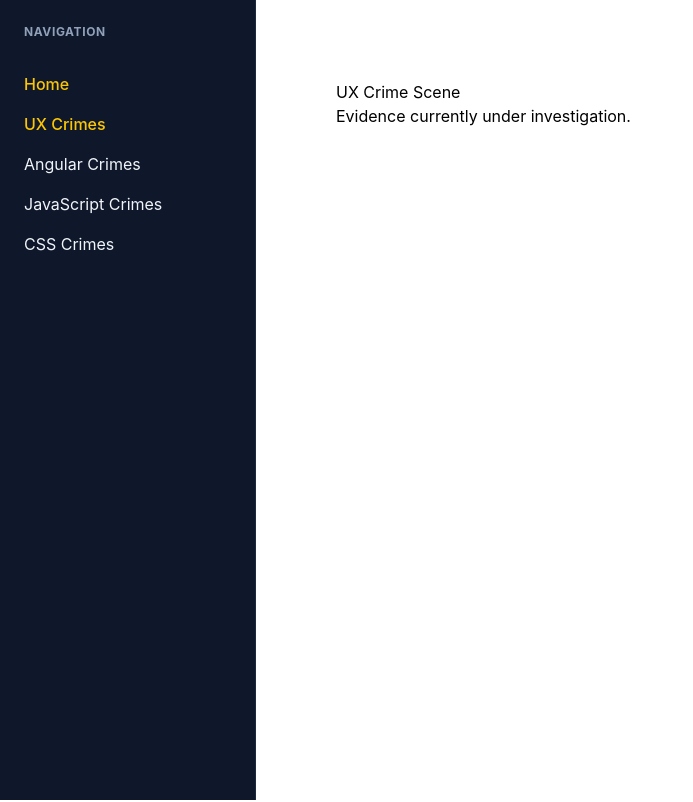
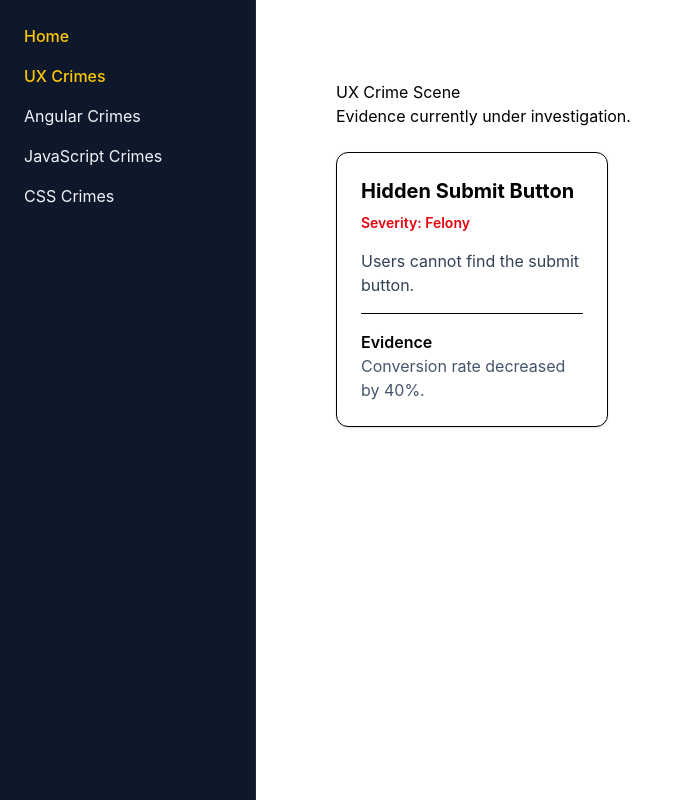
Before and after one commit to Marwa-Hodeib/frontend-crime-scene-investigation, an Angular app: page /ux-crimes in a window 1280 px wide. Shown: the top 802 px of the page, without its empty margins (0-693 px from the left). Built offline with nearby package versions, Linux system fonts and the light colour scheme.

Commit message:
create modal for crimes, and create crime card

```diff
--- a/src/app/app.component.html
+++ b/src/app/app.component.html
@@ -5,5 +5,3 @@
     <router-outlet></router-outlet>
   </main>
 </div>
-
-<div class="bg-red-500 text-white p-10 text-4xl">Tailwind Test</div>
--- a/src/app/layout/sidebar/sidebar.component.html
+++ b/src/app/layout/sidebar/sidebar.component.html
@@ -1,9 +1,6 @@
 <nav
   class="flex flex-col gap-4 w-64 p-6 bg-slate-900 text-slate-100 min-h-screen border-r border-slate-800"
 >
-  <div class="text-xs font-bold uppercase tracking-wider text-slate-400 mb-4">
-    Navigation
-  </div>
   @for (item of navItems; track item.path) {
     <a
       [routerLink]="item.path"
--- a/src/app/pages/home/home.component.html
+++ b/src/app/pages/home/home.component.html
@@ -1,5 +1,7 @@
-<section class="max-w-2xl space-y-6">
-  <h1 class="text-red-500 text-6xl">Frontend Crime Scene Investigation</h1>
+<section class="max-w-4xl space-y-6">
+  <h1 class="text-red-500 text-4xl font-bold leading-tight">
+    Frontend Crime Scene Investigation
+  </h1>
 
   <p class="text-lg text-slate-600 leading-relaxed">
     Investigating crimes against UX, JavaScript, Angular, and CSS.
--- a/src/app/pages/ux-crimes/ux-crimes.component.html
+++ b/src/app/pages/ux-crimes/ux-crimes.component.html
@@ -1,2 +1,6 @@
 <h1>UX Crime Scene</h1>
 <p>Evidence currently under investigation.</p>
+
+<div class="mt-6 grid grid-cols-1 gap-6 sm:grid-cols-2 lg:grid-cols-3">
+  <app-crime-card [crime]="crime"></app-crime-card>
+</div>
--- a/src/app/pages/ux-crimes/ux-crimes.component.ts
+++ b/src/app/pages/ux-crimes/ux-crimes.component.ts
@@ -1,10 +1,19 @@
 import { Component } from '@angular/core';
+import { Crime } from '../../shared/modals/crime.model.ts/crime.model.ts.component';
+import { CrimeCardComponent } from '../../shared/components/crime-card/crime-card.component';
 
 @Component({
   selector: 'app-ux-crimes',
   standalone: true,
-  imports: [],
+  imports: [CrimeCardComponent],
   templateUrl: './ux-crimes.component.html',
   styleUrl: './ux-crimes.component.scss',
 })
-export class UxCrimesComponent {}
+export class UxCrimesComponent {
+  crime: Crime = {
+    title: 'Hidden Submit Button',
+    severity: 'Felony',
+    description: 'Users cannot find the submit button.',
+    evidence: 'Conversion rate decreased by 40%.',
+  };
+}
--- /dev/null
+++ b/src/app/shared/components/crime-card/crime-card.component.html
@@ -0,0 +1,21 @@
+<div class="rounded-xl border p-6 shadow-sm bg-white">
+  <h2 class="text-xl font-bold">
+    {{ crime.title }}
+  </h2>
+
+  <p class="mt-2 text-sm font-semibold text-red-600">
+    Severity: {{ crime.severity }}
+  </p>
+
+  <p class="mt-4 text-slate-700">
+    {{ crime.description }}
+  </p>
+
+  <div class="mt-4 border-t pt-4">
+    <h3 class="font-semibold">Evidence</h3>
+
+    <p class="text-slate-600">
+      {{ crime.evidence }}
+    </p>
+  </div>
+</div>
--- /dev/null
+++ b/src/app/shared/modals/crime.model.ts/crime.model.ts.component.html
@@ -0,0 +1 @@
+<p>crime.model.ts works!</p>
--- /dev/null
+++ b/src/app/shared/modals/crime.model.ts/crime.model.ts.component.ts
@@ -0,0 +1,27 @@
+import { Component } from '@angular/core';
+
+@Component({
+  selector: 'app-crime.model.ts',
+  imports: [],
+  templateUrl: './crime.model.ts.component.html',
+  styleUrl: './crime.model.ts.component.scss',
+})
+export class CrimeModelTsComponent {}
+
+export interface Crime {
+  title: string;
+  severity: 'Minor' | 'Major' | 'Felony';
+  description: string;
+  evidence: string;
+}
+
+// import { Crime } from '../models/crime.model';
+
+// const crime: Crime = {
+//   title: 'Hidden Submit Button',
+//   severity: 'Felony',
+//   description:
+//     'Users cannot find the submit button.',
+//   evidence:
+//     'Conversion dropped 40%.'
+// };
```
Also changed, not shown: src/app/shared/components/crime-card/crime-card.component.ts (added, +11 -0 lines), src/app/shared/components/crime-card/crime-card.component.scss (added), src/app/shared/modals/crime.model.ts/crime.model.ts.component.scss (added), 2 other files (tests, documents, lock files or other folders).
